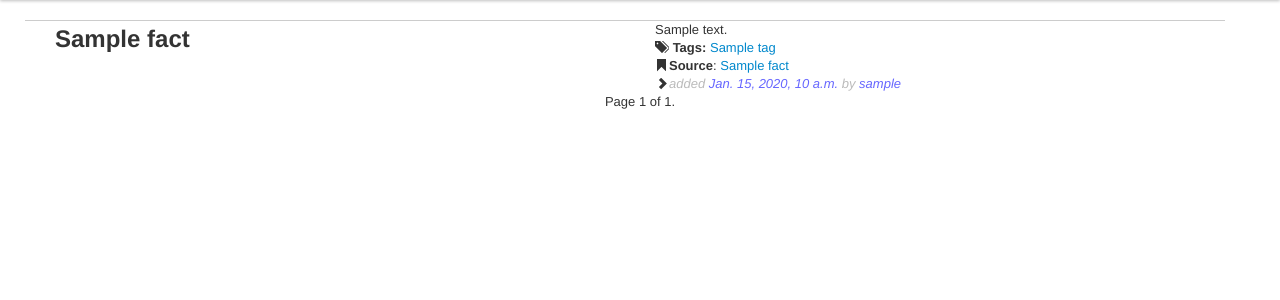
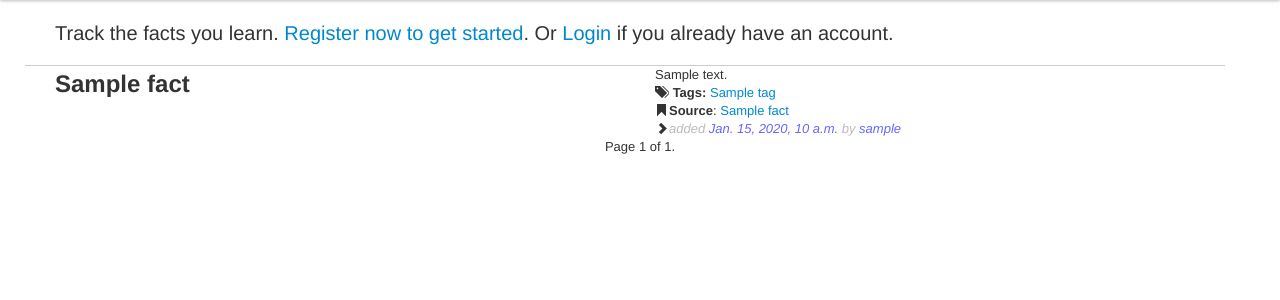
Before and after one commit to thraxil/faktum, a Django app: template templates/main/index.html in a window 1280 px wide. Shown: the part 40-340 px from the top of the page. Run offline with Django 3.2, Linux system fonts and the light colour scheme; the template is opened without the code that fills it: most values are stand-ins (such as "Sample title", 1, 10 or a date in 2020); some libraries are stand-ins or nearby versions.

Commit message:
some introductory text

```diff
--- a/templates/main/index.html
+++ b/templates/main/index.html
@@ -14,6 +14,13 @@
 {% block title %}Welcome{% endblock %}
 
 {% block content %}
+
+<p class="lead">Track the facts you learn.
+{% if not request.user.is_authenticated %}
+<a href="/registration/register/">Register now to get started</a>.
+Or <a href="/accounts/login/?next=/">Login</a> if you already have an account.
+{% endif %}
+</p>
 
 {% if request.user.is_authenticated %}
 <p><a href="#add-form" class="add-form-opener"
```
